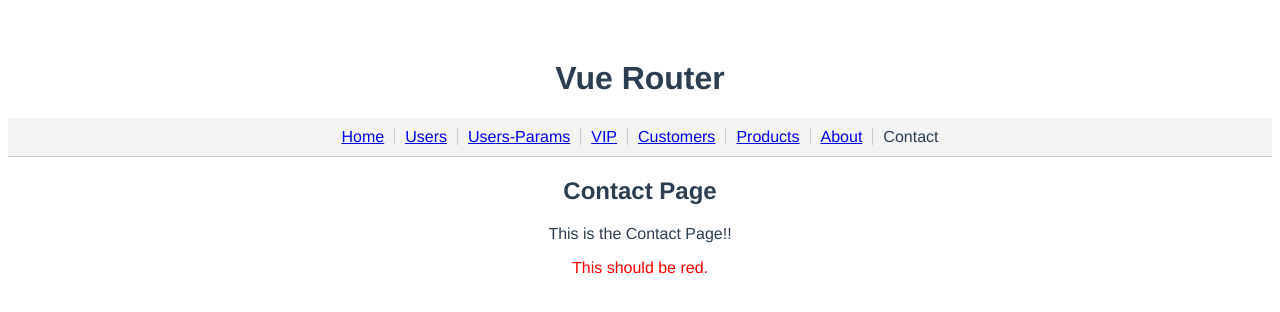
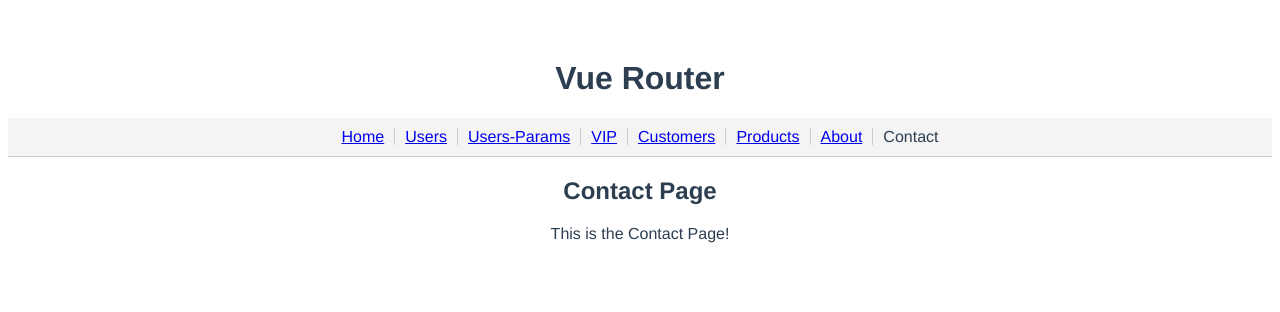
Before and after one commit to LargaRisen/Contact-vue3, a Vue app: page /contact in a window 1280 px wide. Shown: the top 312 px of the page. Built offline with nearby package versions, Linux system fonts and the light colour scheme.

Commit message:
Revert "feat: test v-html"
This reverts commit 43e7836965b1a532b60c9bca132d2a9092ddfd17.

```diff
--- a/src/views/Contact.vue
+++ b/src/views/Contact.vue
@@ -1,17 +1,8 @@
 <template>
   <div>
     <h2>Contact Page</h2>
-    <p>This is the Contact Page!!</p>
-    <p v-html="rawHtml"></p>
+    <p>This is the Contact Page!</p>
   </div>
 </template>
 
-<script>
-export default {
-  data() {
-    return {
-      rawHtml: '<span style="color: red">This should be red.</span>',
-    };
-  },
-};
-</script>
+<script></script>
--- a/vite.config.js
+++ b/vite.config.js
@@ -12,7 +12,4 @@
       "@": fileURLToPath(new URL("./src", import.meta.url)),
     },
   },
-  server: {
-    port: 5175,
-  },
 });
```
